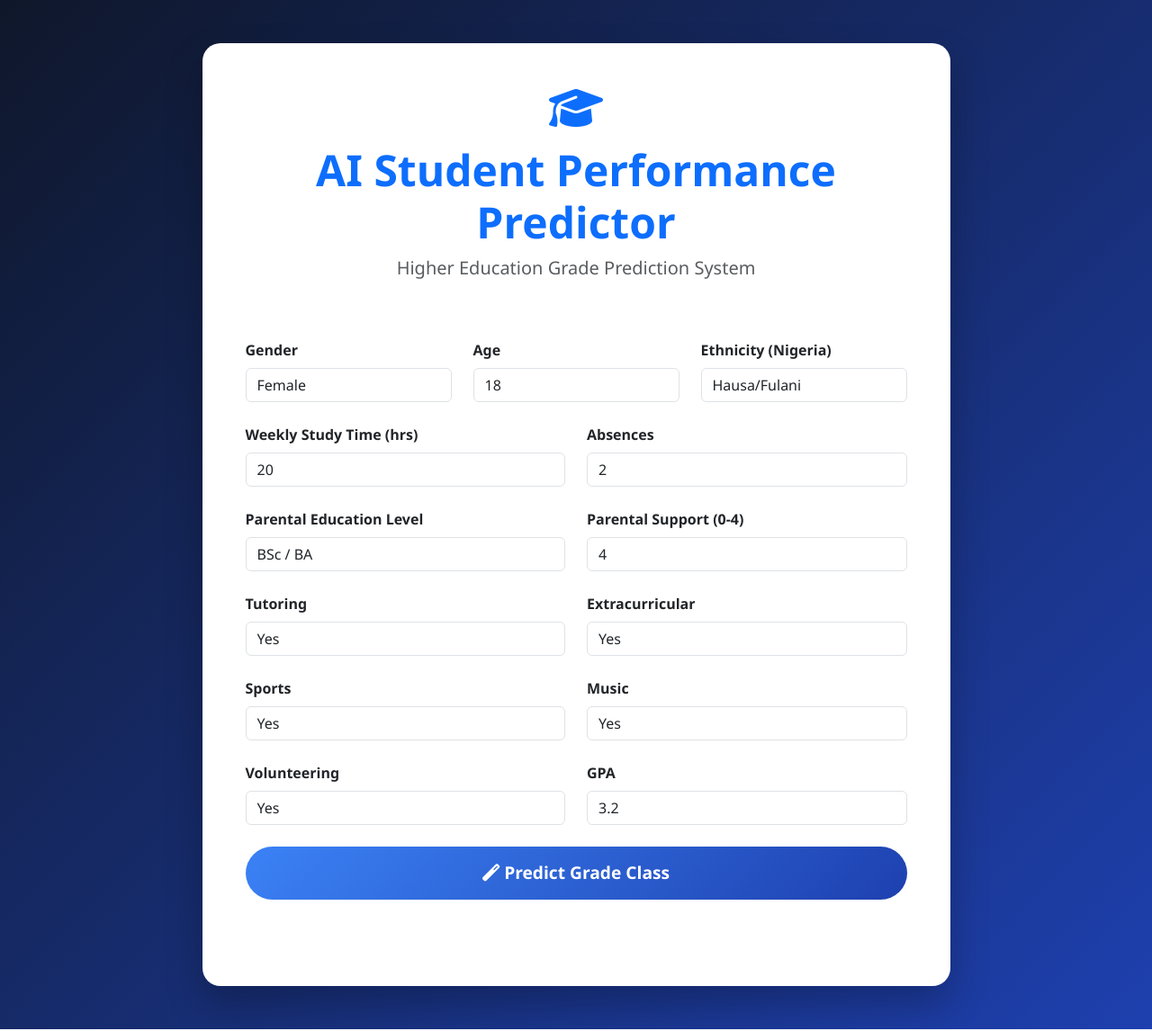
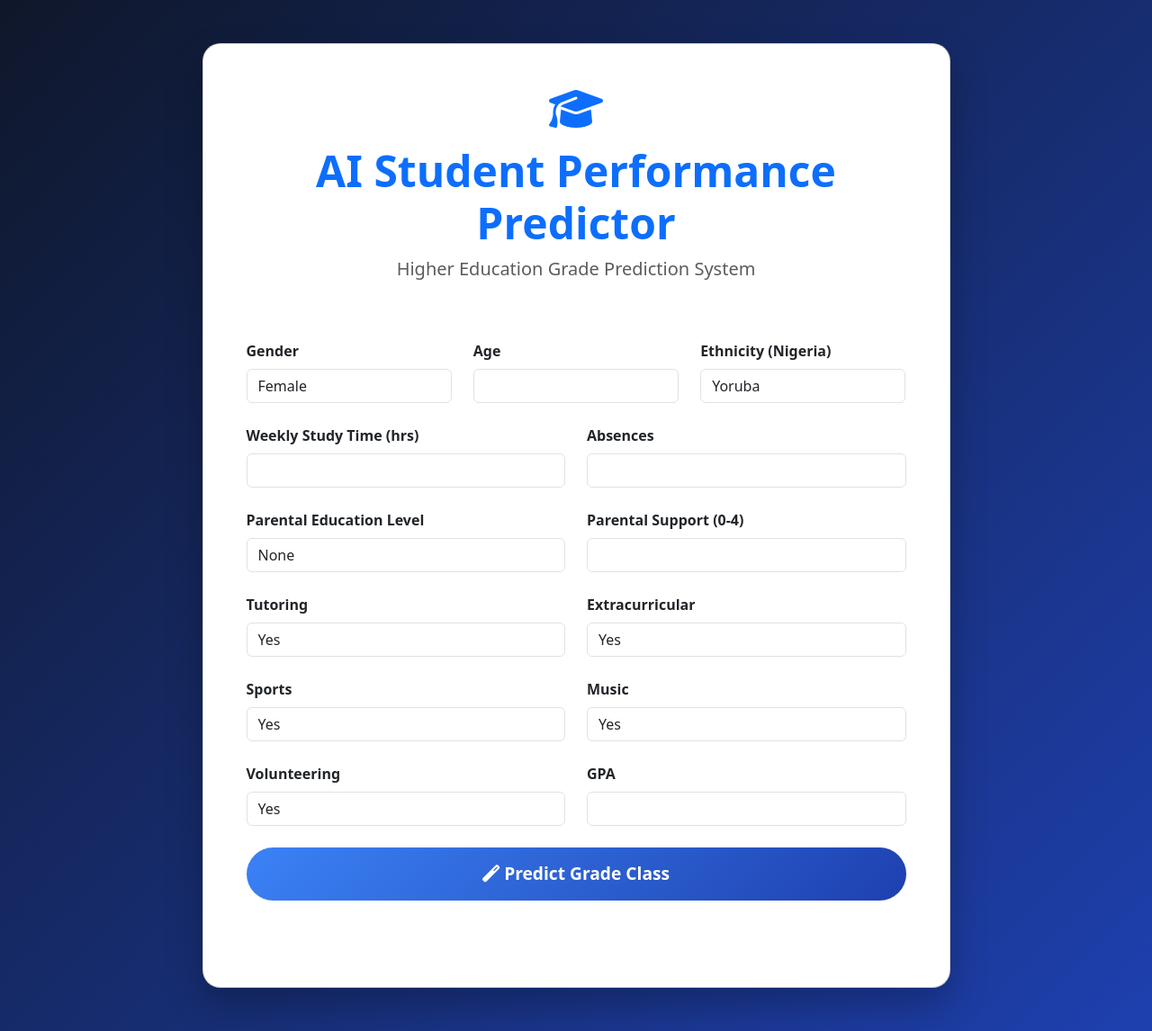
Before and after one commit to Abdulwareez1/student-performance-predictor, a Flask app: page / in a window 1280 px wide. Shown: the whole page at 90% size. Run offline with Flask 3, Linux system fonts and the light colour scheme.

Commit message:
Updated form with clearer fields and no default values

```diff
--- a/templates/index.html
+++ b/templates/index.html
@@ -7,23 +7,9 @@
     <link href="https://cdn.jsdelivr.net/npm/bootstrap@5.3.3/dist/css/bootstrap.min.css" rel="stylesheet">
     <link href="https://cdnjs.cloudflare.com/ajax/libs/font-awesome/6.5.1/css/all.min.css" rel="stylesheet">
     <style>
-        body {
-            background: linear-gradient(135deg, #0f172a 0%, #1e40af 100%);
-            min-height: 100vh;
-            font-family: 'Segoe UI', sans-serif;
-        }
-        .card {
-            border: none;
-            border-radius: 20px;
-            box-shadow: 0 20px 40px rgba(0,0,0,0.25);
-        }
-        .btn-predict {
-            background: linear-gradient(135deg, #3b82f6, #1e40af);
-            border: none;
-            padding: 15px 40px;
-            font-size: 1.2rem;
-            border-radius: 50px;
-        }
+        body { background: linear-gradient(135deg, #0f172a 0%, #1e40af 100%); min-height: 100vh; }
+        .card { border-radius: 20px; box-shadow: 0 20px 40px rgba(0,0,0,0.25); }
+        .btn-predict { background: linear-gradient(135deg, #3b82f6, #1e40af); border: none; padding: 15px 40px; font-size: 1.2rem; border-radius: 50px; }
     </style>
 </head>
 <body class="d-flex align-items-center py-5">
@@ -48,14 +34,14 @@
                             </div>
                             <div class="col-md-4">
                                 <label class="form-label fw-bold">Age</label>
-                                <input type="number" class="form-control" name="Age" value="18" required>
+                                <input type="number" class="form-control" name="Age" required>
                             </div>
                             <div class="col-md-4">
                                 <label class="form-label fw-bold">Ethnicity (Nigeria)</label>
                                 <select class="form-control" name="Ethnicity" required>
                                     <option value="0">Yoruba</option>
                                     <option value="1">Igbo</option>
-        <option value="2" selected>Hausa/Fulani</option>
+                                    <option value="2">Hausa/Fulani</option>
                                     <option value="3">Ijaw</option>
                                     <option value="4">Ibibio</option>
                                     <option value="5">Tiv</option>
@@ -66,11 +52,11 @@
 
                             <div class="col-md-6">
                                 <label class="form-label fw-bold">Weekly Study Time (hrs)</label>
-                                <input type="number" class="form-control" name="StudyTimeWeekly" value="20" required>
+                                <input type="number" class="form-control" name="StudyTimeWeekly" required>
                             </div>
                             <div class="col-md-6">
                                 <label class="form-label fw-bold">Absences</label>
-                                <input type="number" class="form-control" name="Absences" value="2" required>
+                                <input type="number" class="form-control" name="Absences" required>
                             </div>
 
                             <div class="col-md-6">
@@ -81,14 +67,14 @@
                                     <option value="2">Secondary School</option>
                                     <option value="3">ND / NCE</option>
                                     <option value="4">HND</option>
-        <option value="5" selected>BSc / BA</option>
+                                    <option value="5">BSc / BA</option>
                                     <option value="6">MSc / MA</option>
                                     <option value="7">PhD</option>
                                 </select>
                             </div>
                             <div class="col-md-6">
                                 <label class="form-label fw-bold">Parental Support (0-4)</label>
-                                <input type="number" class="form-control" name="ParentalSupport" value="4" min="0" max="4" required>
+                                <input type="number" class="form-control" name="ParentalSupport" min="0" max="4" required>
                             </div>
 
                             <div class="col-md-6">
@@ -130,7 +116,7 @@
                             </div>
                             <div class="col-md-6">
                                 <label class="form-label fw-bold">GPA</label>
-                                <input type="number" class="form-control" name="GPA" value="3.2" step="0.1" required>
+                                <input type="number" class="form-control" name="GPA" step="0.1" required>
                             </div>
 
                             <div class="col-12 text-center mt-4">
@@ -154,26 +140,18 @@
             const formData = new FormData(this);
             const resultDiv = document.getElementById('result');
 
-            resultDiv.innerHTML = `
-                <div class="text-center">
-                    <div class="spinner-border text-primary" style="width: 3rem; height: 3rem;"></div>
-                    <p class="mt-3">Analyzing student data...</p>
-                </div>
-            `;
+            resultDiv.innerHTML = `<div class="text-center"><div class="spinner-border text-primary"></div><p>Predicting...</p></div>`;
 
             try {
-                const response = await fetch('/predict', {
-                    method: 'POST',
-                    body: formData
-                });
+                const response = await fetch('/predict', { method: 'POST', body: formData });
                 const data = await response.json();
 
                 if (data.predicted_grade) {
                     resultDiv.innerHTML = `
                         <div class="alert alert-success text-center p-4">
                             <h4>Predicted Grade: <strong>${data.predicted_grade}</strong></h4>
-                            <p class="mb-3">Confidence: <strong>${data.confidence}%</strong></p>
-                            <a href="${data.pdf_path}" class="btn btn-success" download>
+                            <p>Confidence: <strong>${data.confidence}%</strong></p>
+                            <a href="${data.pdf_path}" class="btn btn-success mt-3" download>
                                 <i class="fas fa-download"></i> Download Professional PDF Report
                             </a>
                         </div>
@@ -182,7 +160,7 @@
                     resultDiv.innerHTML = `<div class="alert alert-danger">${data.error}</div>`;
                 }
             } catch (err) {
-                resultDiv.innerHTML = `<div class="alert alert-danger">Error occurred. Please try again.</div>`;
+                resultDiv.innerHTML = `<div class="alert alert-danger">Error. Please try again.</div>`;
             }
         });
     </script>
```
Lines whose indentation alone changed are shown as unchanged.
